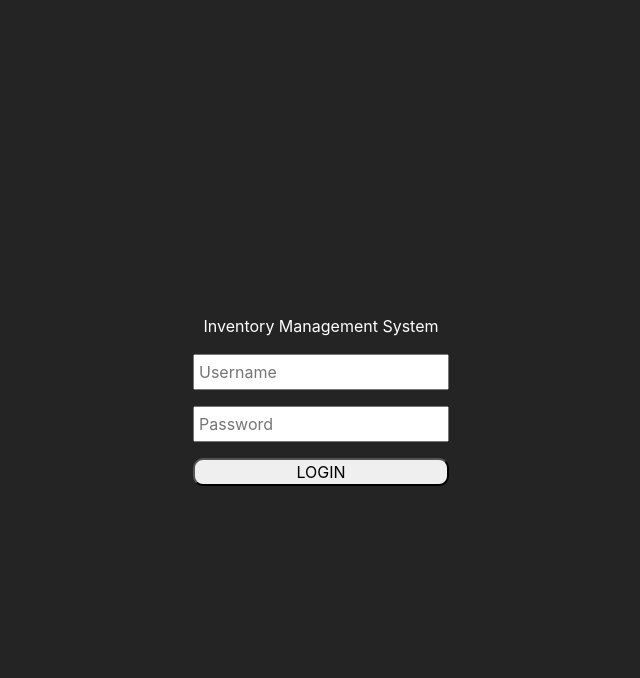
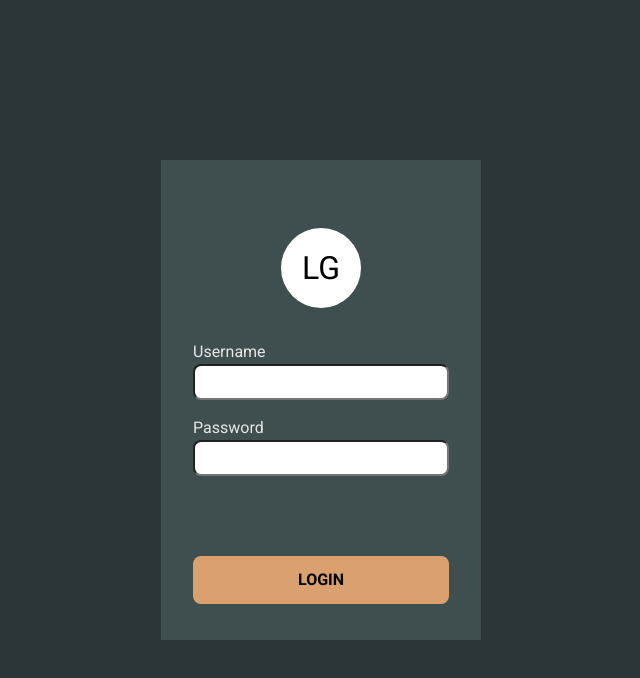
Before and after one commit to RedDotz20/inventory-management-system, a React (Vite) app in the folder client/: page / in a window 1280 px wide. Shown: the top 678 px of the page, without its empty margins (319-959 px from the left). Built offline with nearby package versions, Linux system fonts and the light colour scheme.

Commit message:
styles: login form style

```diff
--- a/client/index.html
+++ b/client/index.html
@@ -1,13 +1,19 @@
 <!DOCTYPE html>
 <html lang="en">
+
 <head>
   <meta charset="UTF-8" />
-    <link rel="icon" type="image/svg+xml" href="/vite.svg" />
+  <link rel="icon" type="image/svg+xml" href="./src/assets/react.svg" />
+  <link href="https://fonts.googleapis.com/css2?family=Roboto:wght@400;700&display=swap" rel="stylesheet">
   <meta name="viewport" content="width=device-width, initial-scale=1.0" />
-    <title>Vite + React + TS</title>
+  <meta name="description"
+    content="Information Management System - Final Project requirements in compliance with SAD24 Subject" />
+  <title>Inventory Management</title>
 </head>
+
 <body>
   <div id="root"></div>
   <script type="module" src="/src/main.tsx"></script>
 </body>
+
 </html>
--- a/client/src/pages/Login/Login.tsx
+++ b/client/src/pages/Login/Login.tsx
@@ -16,21 +16,24 @@ export default function Login() {
 
 	return (
 		<div className={styles.loginContainer}>
-			<h1 className={styles.loginTitle}>Inventory Management System</h1>
+			{/* <h1 className={styles.loginTitle}>Inventory Management System</h1> */}
+
 			<form className={styles.loginForm} onSubmit={handleSubmit(onSubmit)}>
+				<div className={styles.logo}>LG</div>
+				<label>Username</label>
 				<input
 					id="username"
 					type="text"
-					placeholder="Username"
 					{...register("Username", { required: true, maxLength: 80 })}
 				/>
 
+				<label>Password</label>
 				<input
 					id="password"
 					type="password"
-					placeholder="Password"
 					{...register("Password", { required: true, maxLength: 100 })}
 				/>
+
 				<button className={styles.loginButton} type="submit">
 					LOGIN
 				</button>
--- a/client/src/pages/Login/login.module.scss
+++ b/client/src/pages/Login/login.module.scss
@@ -1,9 +1,23 @@
 .loginContainer {
+	background-color: #2c3639;
 	height: 100vh;
 	display: flex;
+	box-shadow: #2c3639;
 	flex-direction: column;
 	justify-content: center;
 	padding: 2rem;
+}
+
+.logo {
+	height: 80px;
+	width: 80px;
+	display: grid;
+	place-items: center;
+	background-color: #fff;
+	color: black;
+	font-size: 2rem;
+	border-radius: 50%;
+	margin: 2rem auto;
 }
 
 .loginTitle {
@@ -13,19 +27,30 @@
 }
 
 .loginForm {
+	height: 30rem;
+	width: 20rem;
+	background-color: #3f4e4f;
 	display: flex;
 	justify-content: center;
 	flex-direction: column;
 	margin: 0 auto;
-	gap: 1rem;
+	padding: 2rem;
 }
 
 .loginButton {
-	border-radius: 10px;
+	background-color: #daa06d;
+	width: 100%;
+	border-radius: 8px;
+	padding: 0.75rem 0;
+	margin-top: 4rem;
+	border: 0 none;
+	font-weight: 700;
 }
 
 input[type="text"],
 input[type="password"] {
-	width: 16rem;
+	border-radius: 8px;
+	width: 100%;
 	padding: 0.25rem;
+	margin-bottom: 1rem;
 }
--- a/client/src/styles/index.css
+++ b/client/src/styles/index.css
@@ -1,11 +1,10 @@
 :root {
-	font-family: Inter, Avenir, Helvetica, Arial, sans-serif;
+	font-family: "Roboto", Helvetica, Arial, sans-serif;
 	font-size: 16px;
 	line-height: 24px;
 	font-weight: 400;
-
 	color: rgba(255, 255, 255, 0.87);
-	background-color: #242424;
+	/* background-color: #242424; */
 }
 
 *,
--- a/package.json
+++ b/package.json
@@ -9,6 +9,6 @@
 		"client:preview": "npm run preview --prefix client",
 		"server": "npm run server --prefix server",
 		"dev": "concurrently \"npm run server\" \"sleep 3 && npm run client:dev\"",
-		"prod": "concurrently \"npm run client:build\" \"npm run server\" \"sleep 3 && npm run client:preview\""
+		"prod": "concurrently \"npm run client:build\" \"npm run server\" \"sleep 5 && npm run client:preview\""
 	}
 }
```
Lines whose indentation alone changed are shown as unchanged.
